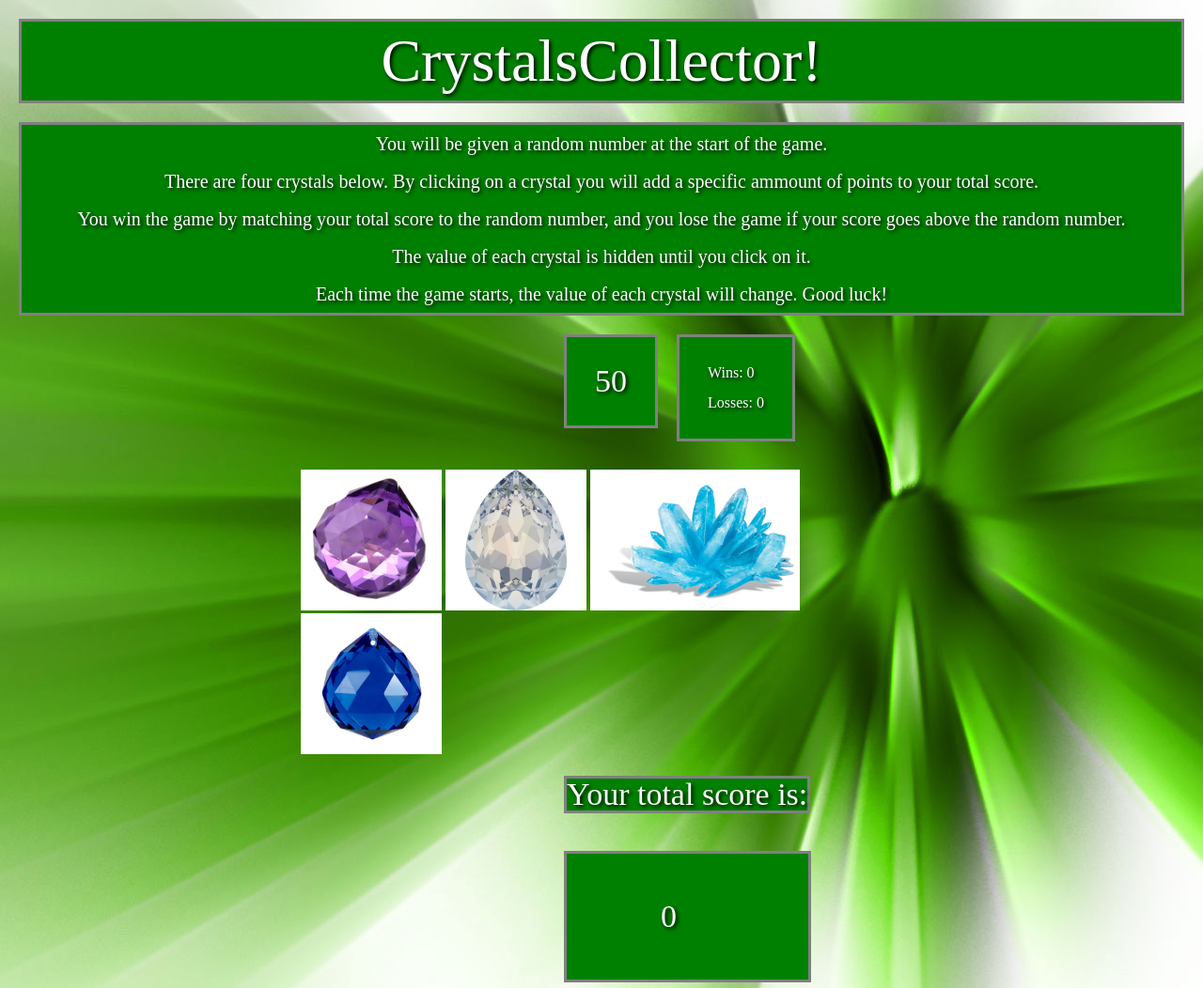
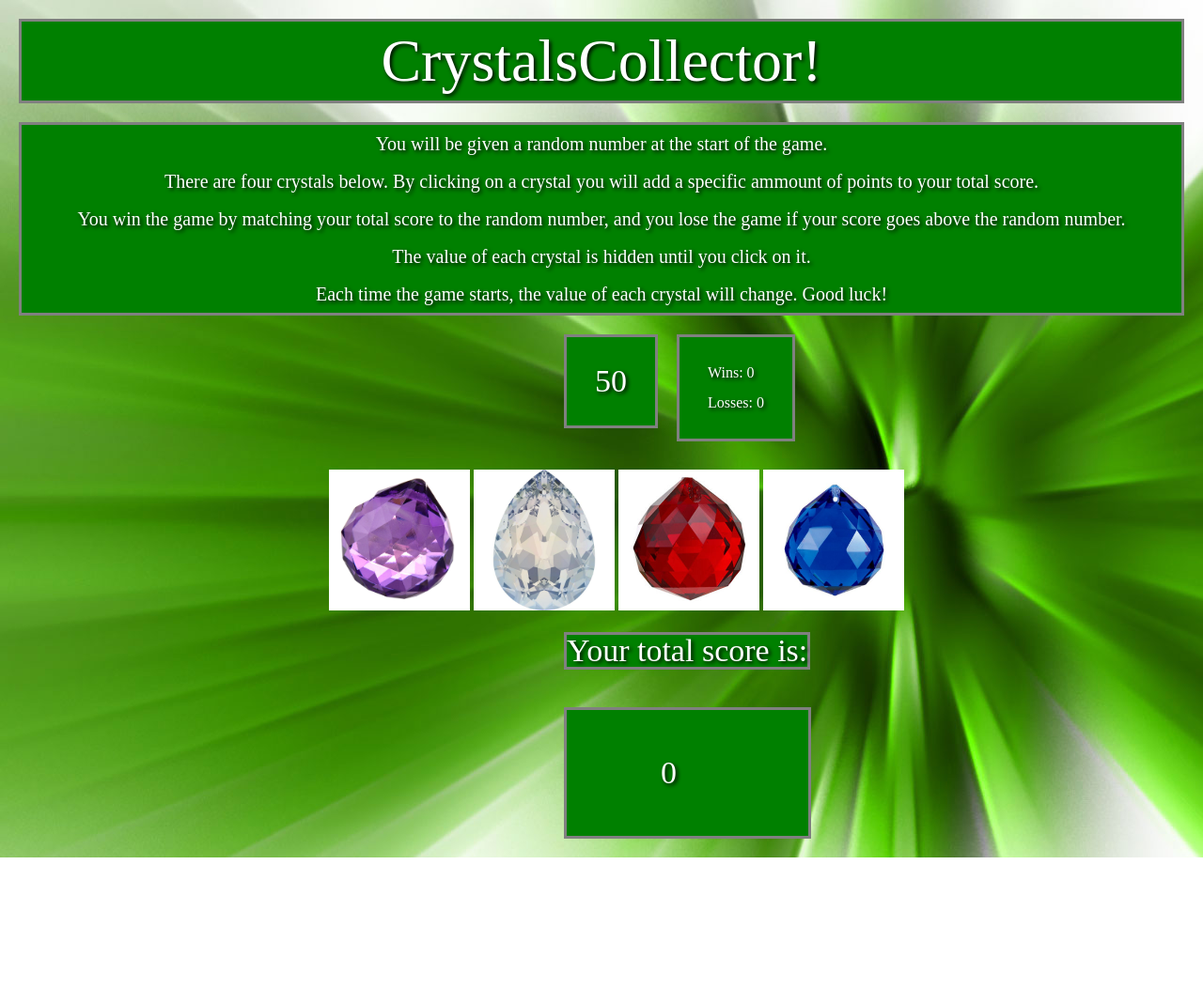
Before and after one commit to camhallmen/unit-4-game, a plain HTML site: page index.html in a window 1280 px wide. Shown: the top 1052 px of the page at 94% size. After the commit the page ends 913 px from the top, so only its background shows below. Drawn offline with nearby package versions, Linux system fonts and the light colour scheme.

Commit message:
added favicon

```diff
--- a/assets/css/style.css
+++ b/assets/css/style.css
@@ -63,6 +63,8 @@ body {
 .crystal-container {
     margin: auto;
     width: 50%;
+    position: relative;
+    left: 30px;
 }
 
 img:hover {
--- a/index.html
+++ b/index.html
@@ -4,7 +4,8 @@
     <meta charset="UTF-8">
     <meta name="viewport" content="width=device-width, initial-scale=1.0">
     <meta http-equiv="X-UA-Compatible" content="ie=edge">
-    <title>Document</title>
+    <title>CrystalsCollector</title>
+    <link rel="icon" type="img/jpg" href="assets/images/crystal1.jpg">
     <link rel="stylesheet" type="text/css" href="assets/css/reset.css">
     <link rel="stylesheet" type="text/css" href="assets/css/style.css">
 </head>
@@ -51,7 +52,7 @@
     <div class="crystal-container">
         <img id="crystal1" src="assets/images/crystal1.jpg" alt="Crystal 1" height="150px">
         <img id="crystal2" src="assets/images/crystal2.jpg" alt="Crystal 2" height="150px">
-        <img id="crystal3" src="assets/images/crystal3.jpg" alt ="Crystal 3" height="150px">
+        <img id="crystal3" src="assets/images/redcrystal3.jpg" alt ="Crystal 3" height="150px">
         <img id="crystal4" src="assets/images/crystal4.jpg" alt="Crystal 4" height="150px">
     </div>
 
```
Also changed, not shown: assets/images/redcrystal3.jpg (added).
